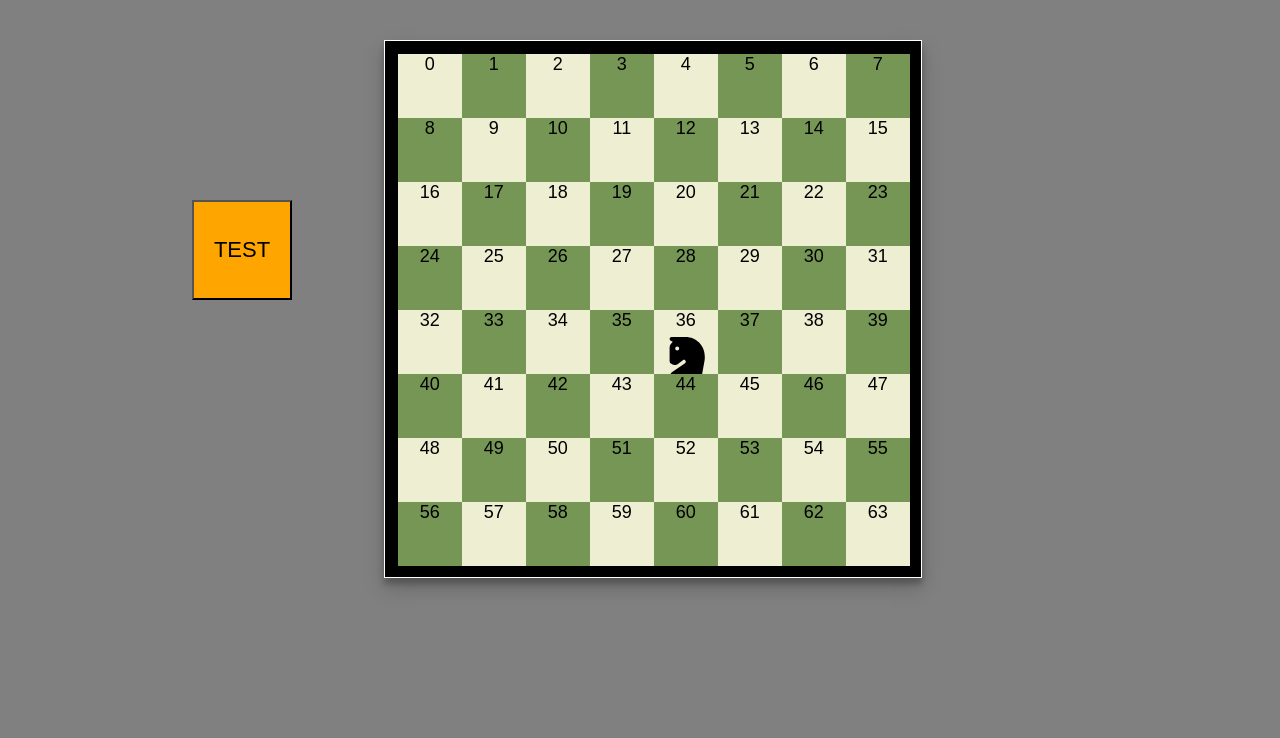
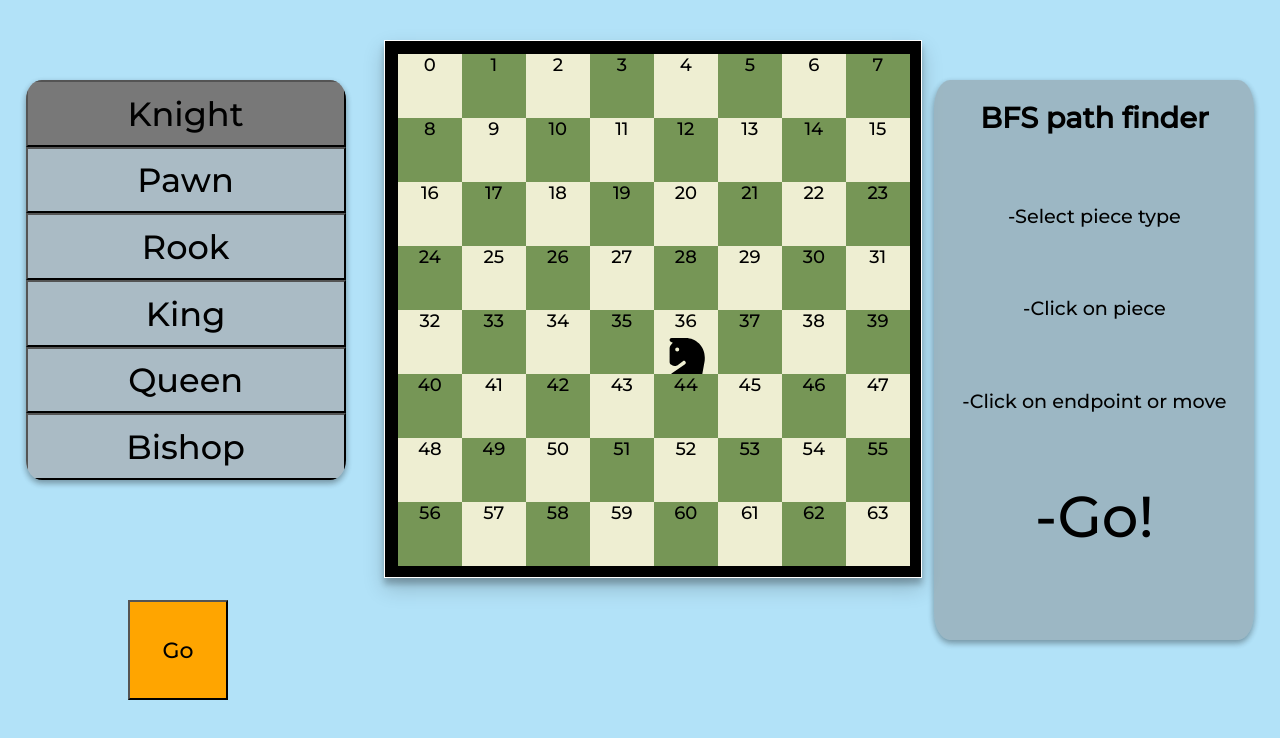
Before and after one commit to rafaelfontenele/chessboard, a React (Vite) app: page / in a window 1280 px wide. Shown: the top 738 px of the page. Built offline with nearby package versions, Linux system fonts and the light colour scheme.

Commit message:
Changing chess project to BFS path finder by piecetype

```diff
--- a/src/Chessboard.css
+++ b/src/Chessboard.css
@@ -21,7 +21,8 @@
     box-sizing: border-box;
     font-size: 48px;
     font-weight: 500;
-    font-family: sans-serif;
+    font-family: 'Montserrat', sans-serif;
+    overflow: hidden;
 }
 
 body {
@@ -30,7 +31,7 @@ body {
   display: flex;
   align-items: center;
   justify-content: center;
-  background-color: gray;
+  background-color: rgb(0,162,232, 0.3);
 }
 
 .board-wrapper {
@@ -53,25 +54,63 @@ body {
   grid-template-rows: repeat(8, 12.5%);
   grid-template-columns: repeat(8, 12.5%);
 }
-.current-turn {
+.go-btn {
   position: absolute;
-  top: 3%;
+  top: 75%;
   left: 10%;
-  width: 20%;
-  height: 10%;
-  font-size: 2rem;
-}
-.test-btn {
-  position: absolute;
-  top: 25%;
-  left: 15%;
   font-size: 22px;
   width: 100px;
   height: 100px;
   background-color: orange;
   cursor: pointer;
 }
+.type-selection {
+  display: grid;
+  grid-template-columns: 1fr;
+  background-color: #80808070;
+  width: 25vw;
+  height: 50vh;
+  z-index: 9999;
+  position: absolute;
+  top: 10%;
+  left: 2%;
+  border-radius: 5%;
+  box-shadow: rgba(0, 0, 0, 0.16) 0px 3px 6px, rgba(0, 0, 0, 0.23) 0px 3px 6px;
+}
+.type-btn {
+  width: 100%;
+  height: auto;
+  cursor: pointer;
+  font-size: 0.7rem;
+  background-color: rgba(222, 198, 198, 0.2);
+}
+.type-btn.selected {
+  background-color: rgba(120, 120, 120, 1);
+}
 
+.info {
+  background-color: #80808070;
+  width: 25vw;
+  height: 70vh;
+  z-index: 9999;
+  position: absolute;
+  top: 10%;
+  right: 2%;
+  border-radius: 5%;
+  box-shadow: rgba(0, 0, 0, 0.16) 0px 3px 6px, rgba(0, 0, 0, 0.23) 0px 3px 6px;
+  padding: 20px 10px 20px 10px;
+  display: grid;
+  grid-template-rows: 30% repeat(1fr, 3) 10%;
+  grid-template-columns: 1fr;
+}
+  .info li {
+    font-size: 0.4rem;
+    font-weight: 500;
+  }
+  .info li:first-child {
+  font-weight: bold;
+  font-size: 0.6rem;
+}
 .board .cell {
   z-index: 100;
 }
--- a/src/components/Chessboard.jsx
+++ b/src/components/Chessboard.jsx
@@ -11,7 +11,9 @@ function Chessboard() {
     turn: undefined,
     selectedPiece: undefined,
     possibleMoves: [],
-    path: []
+    path: [],
+    availableTypes: ['Knight', 'Pawn', 'Rook', 'King','Queen','Bishop'],
+    selectedType: 'Knight',
  } )
 
  const game = Game(state, setState);
@@ -55,7 +57,7 @@ function Chessboard() {
 
     if (!clickedCell) {
       if (state.selectedPiece !== undefined && !state.possibleMoves.includes(index)) {
-        findShortestRoute(state.selectedPiece, index);
+        game.findShortestRoute(state.selectedPiece, index);
         return
       }
       game.changeSelected(undefined);
@@ -65,48 +67,10 @@ function Chessboard() {
     game.changeSelected(index);
 
   }
-  const findShortestRoute = (piece, targetIndex) => {
-    const [startIndex, type] = [piece.index, piece.type]; //other types of piece still to be implemented, for the moment only knight available
-
-    const bfs = (startIndex) => {
-
-        let q = [ [startIndex, []] ];
-        let visited = [];
-        let c = 0;
-
-        while (q.length) {
-          const [currentIndex ,path] = q.shift();
-          c++;
-          if (c > 1000) break;
-
-          path.push(currentIndex);
-          if (currentIndex == targetIndex) {
-            return path;
-          }
-
-          if (visited.includes(currentIndex)) {
-            continue
-          } else {
-            Knight.getPossibleMovesByIndex(currentIndex).forEach( move => {
-              q.push( [move, [...path] ])
-            })
-          }
-
-        }
-
-    }
-    const path = bfs(startIndex);
-    setState( prev => {
-      const newState = {...prev};
-      newState.path = path
-
-      return newState
-    })
 
 
-}
-  const test = () => {
-    console.log('test')
+
+  const go = () => {
     if (!state.selectedPiece || state.path) return
 
 
@@ -134,13 +98,39 @@ function Chessboard() {
 
   }
 
+const selectType = (type) => {
+
+  setState( prev => {
+    return {...prev, selectedType: type};
+  })
+}
+
 
   return (
     <>
 
-    <button className='test-btn' onClick={() => test()}>TEST</button>
-    <div className="current-turn">{state.turn}</div>
+    <button className='go-btn' onClick={() => go()}>Go</button>
+    <div className="type-selection">
+
+      {state.availableTypes.map( type => {
+        const isSelectedType = (state.selectedType == type) ? 'selected' : null
+        return (
+          <button className={`type-btn ${isSelectedType}`} key={state.availableTypes.indexOf(type)} onClick={() => selectType(type)}>{type}</button>
+        )
+})}
+
+    </div>
+      <ol className='info'>
+      <li>BFS path finder</li>
+      <li>-Select piece type</li>
+      <li>-Click on piece</li>
+      <li>-Click on endpoint or move</li>
+      <li style={{fontSize: '1.2rem'}}>-Go!</li>
+
+      </ol>
+
     <div className="board-wrapper">
+
       <div className="board">
 
       {state.board.map( (item, index) => {
--- a/src/game/Game.jsx
+++ b/src/game/Game.jsx
@@ -1,6 +1,48 @@
 import { Piece } from './pieces/PieceBehavior';
 
 export const Game = ( state, setState ) => {
+
+
+    const findShortestRoute = (piece, targetIndex) => {
+    const [startIndex, type] = [piece.index, piece.type]; //other types of piece still to be implemented, for the moment only knight available
+
+    const bfs = (startIndex) => {
+
+        let q = [ [startIndex, []] ];
+        let visited = [];
+        let c = 0;
+
+        while (q.length) {
+          const [currentIndex ,path] = q.shift();
+          c++;
+          if (c > 1000) break;
+
+          path.push(currentIndex);
+          if (currentIndex == targetIndex) {
+            return path;
+          }
+
+          if (visited.includes(currentIndex)) {
+            continue
+          } else {
+            const possibleMoves = Knight.getPossibleMovesByIndex(currentIndex);
+
+            possibleMoves.forEach( move => {
+              q.push( [move, [...path] ])
+            })
+          }
+
+        }
+
+    const path = bfs(startIndex);
+    setState( prev => {
+      const newState = {...prev};
+      newState.path = path
+
+      return newState
+    })
+    }
+  }
 
     const updatePossibleMoves = () => {
         //current selected piece >> find possible moves based on specific piece rules >> filter out impossible moves(friendly fire, outside board etc)
@@ -12,10 +54,11 @@ export const Game = ( state, setState ) => {
         }
 
 
+        //let moves = piece.possibleMoves(state.board);
         let moves = piece.possibleMoves(state.board);
+        console.log(moves);
 
         moves.filter( index => index < 0 || index > 63); ///filter outside the board indexes
-
         changePossibleMoves(moves);
 
         }
@@ -109,7 +152,7 @@ export const Game = ( state, setState ) => {
       }
 
 
-    return { alert, changeSelected, changeBoard, initiateBoard, updatePossibleMoves, addPiece, movePiece, convertIndexToPosition, convertPosToIndex }
+    return { alert, changeSelected, changeBoard, initiateBoard, updatePossibleMoves, addPiece, movePiece, convertIndexToPosition, convertPosToIndex, findShortestRoute}
 
 
 }
--- a/src/game/pieces/PieceBehavior.jsx
+++ b/src/game/pieces/PieceBehavior.jsx
@@ -22,45 +22,59 @@ export class Piece {
     }
     changeIndex = (newIndex) => {
         this.index = newIndex;
-
+/*
         if (this.type == "Pawn") {
             Pawn.checkForUpgrade(this);
         }
+
+        */
+
+
     }
 
 
-    possibleMoves = (board) => { ///only gets possible moves referring to each piece type rules, filtering out the impossible moves is done at the Game.jsx level
+     possibleMoves = (board) => {
+        const moves = Piece.getMovesByType(this, board);
+        return moves;
+}
 
+
+
+  static getMovesByType = (Piece, board) => { ///only gets possible moves referring to each piece type rules, filtering out the impossible moves is done at the Game.jsx level
+console.log('2');
     let moves;
 
-        switch (this.type) {
+    switch (Piece.type) {
         case 'Pawn':
-                moves = Pawn.getPossibleMoves(this);
+            moves = Pawn.getPossibleMoves(Piece);
             break;
         case 'Rook':
-                moves = Rook.getPossibleMoves(this, board);
+            moves = Rook.getPossibleMoves(Piece, board);
             break;
         case 'Bishop':
-                moves = Bishop.getPossibleMoves(this, board);
+            moves = Bishop.getPossibleMoves(Piece, board);
             break;
         case 'Knight':
-                moves = Knight.getPossibleMoves(this);
+            console.log('kina');
+            moves = Knight.getPossibleMoves(Piece);
+            console.log(moves);
             break;
         case 'Queen':
-                moves = Pawn.getPossibleMoves(this);
+            moves = Pawn.getPossibleMoves(Piece);
             break;
         case 'King':
-                moves = Pawn.getPossibleMoves(this);
+            moves = Pawn.getPossibleMoves(Piece);
             break;
         default:
             break;
 }
 
 
-    return moves.filter( index => index >=0 && index <= 63);
+    return moves;
 
 }
 
 
 
+
 }
```
Lines whose indentation alone changed are shown as unchanged.
